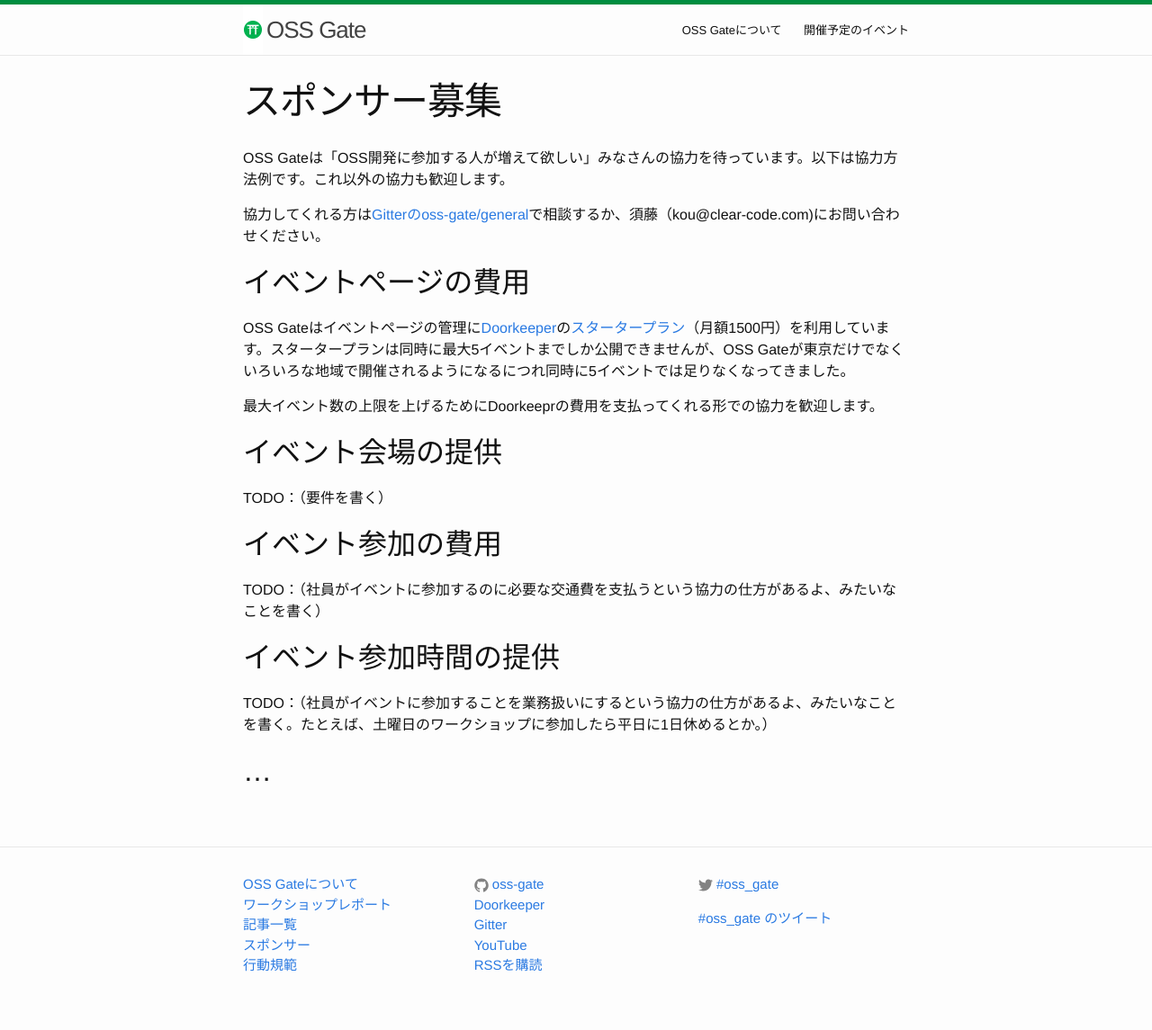
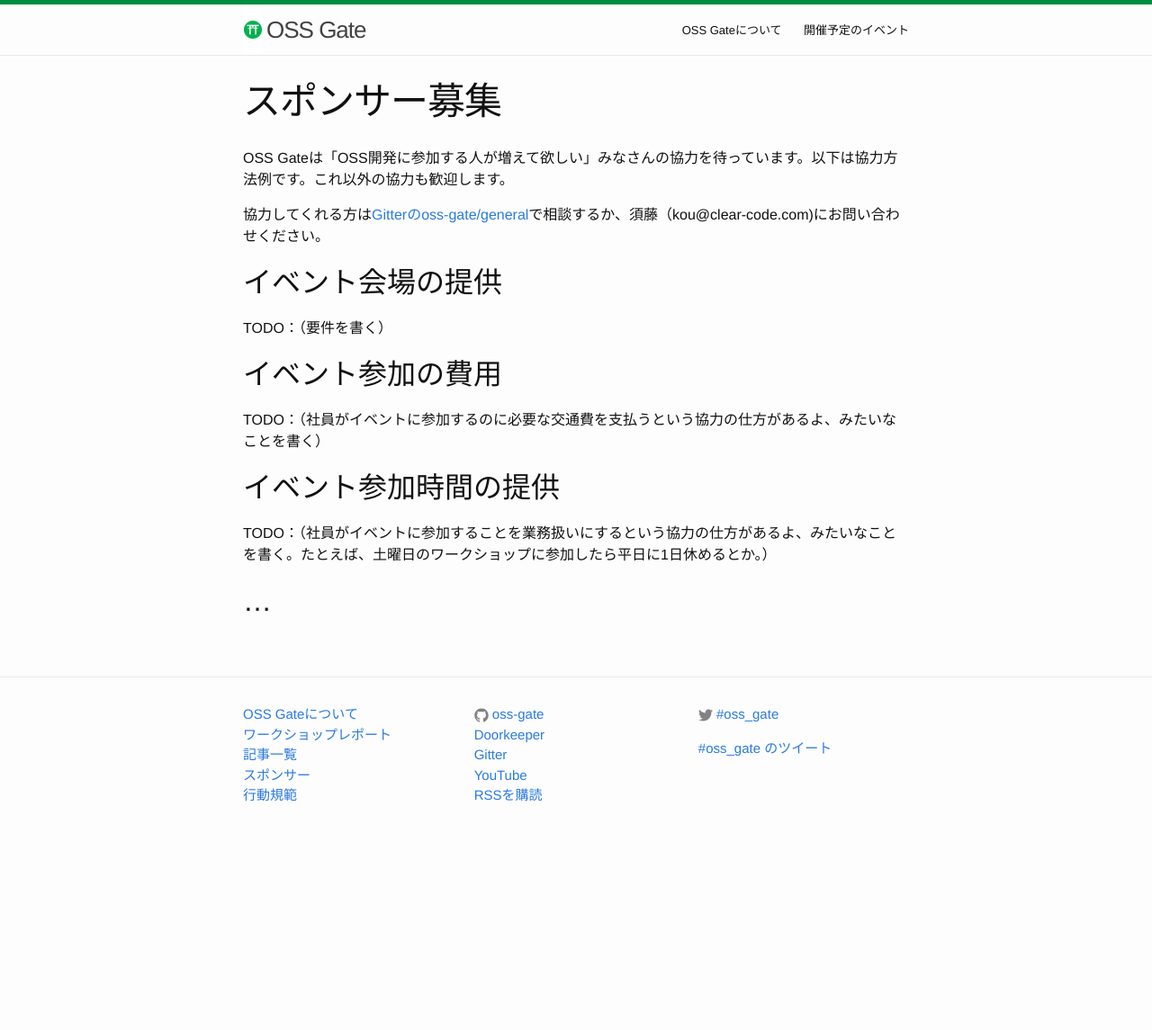
Before and after one commit to oss-gate/oss-gate.github.io, a Jekyll site: the page built from sponsors/wanted.md, in a window 1280 px wide. Shown: the whole page at 90% size. Built offline with Jekyll 4.4.1, drawn with Linux system fonts in a browser that asks for light colours; comment, search, counter and statistics services are not loaded; after the commit the page ends 956 px from its top, so only the background shows below that.

Commit message:
Remove resolved issue

```diff
--- a/sponsors/wanted.md
+++ b/sponsors/wanted.md
@@ -6,12 +6,6 @@ title: スポンサー募集
 OSS Gateは「OSS開発に参加する人が増えて欲しい」みなさんの協力を待っています。以下は協力方法例です。これ以外の協力も歓迎します。
 
 協力してくれる方は[Gitterのoss-gate/general](https://gitter.im/oss-gate/general)で相談するか、須藤（kou@clear-code.com)にお問い合わせください。
-
-## イベントページの費用
-
-OSS Gateはイベントページの管理に[Doorkeeper](https://www.doorkeeper.jp/)の[スタータープラン](https://www.doorkeeper.jp/pricing)（月額1500円）を利用しています。スタータープランは同時に最大5イベントまでしか公開できませんが、OSS Gateが東京だけでなくいろいろな地域で開催されるようになるにつれ同時に5イベントでは足りなくなってきました。
-
-最大イベント数の上限を上げるためにDoorkeeprの費用を支払ってくれる形での協力を歓迎します。
 
 ## イベント会場の提供
 
```
